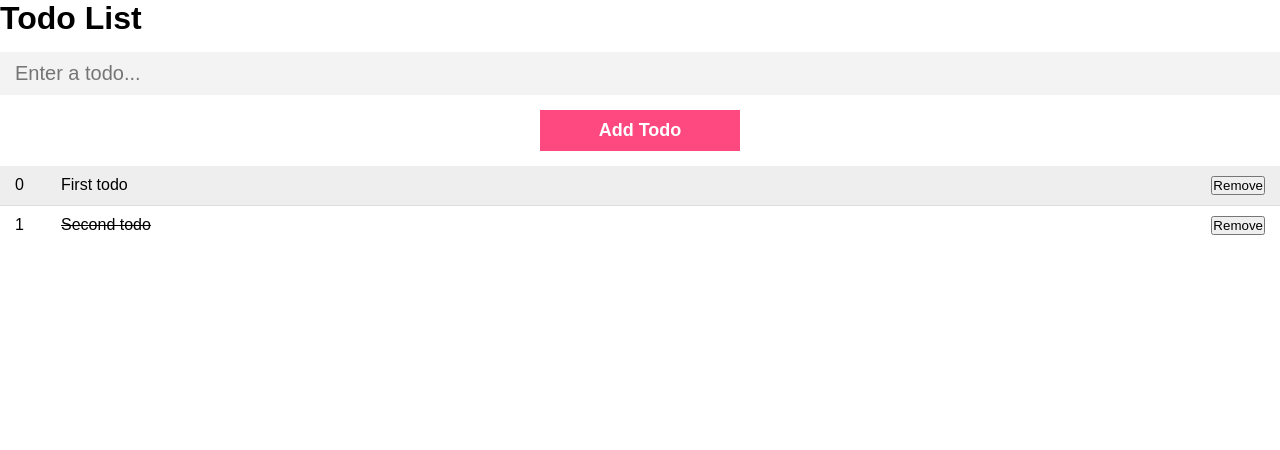
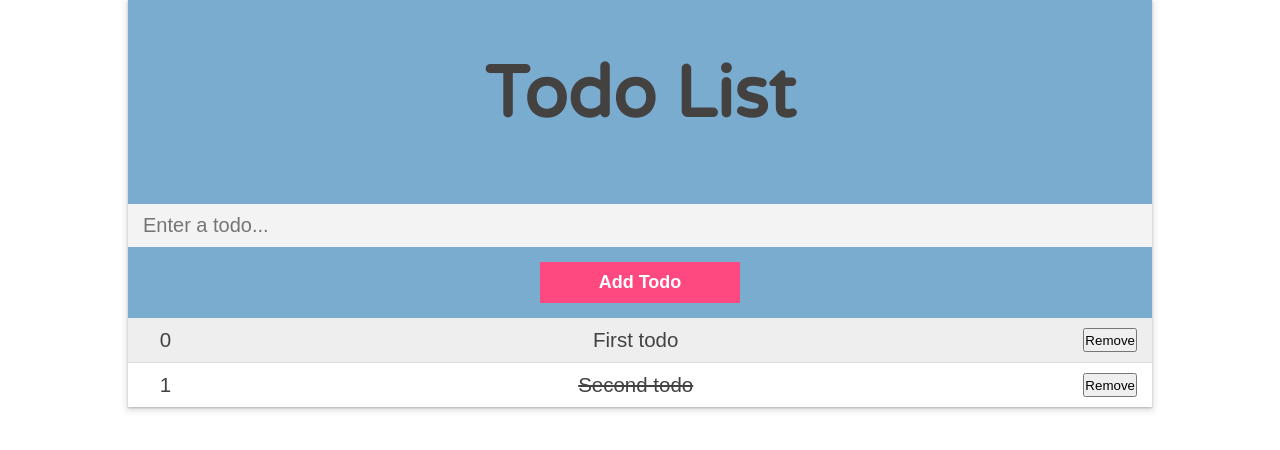
Before and after one commit to judelt/todo-app, an Angular app: page / in a window 1280 px wide. Shown: the top 450 px of the page. Built offline with nearby package versions, Linux system fonts and the light colour scheme.

Commit message:
continue styling

```diff
--- a/src/app/app.component.css
+++ b/src/app/app.component.css
@@ -0,0 +1,20 @@
+@import url('https://fonts.googleapis.com/css2?family=Noto+Serif&family=Varela+Round&display=swap');
+
+.app {
+  text-align: center;
+  font-family: 'Noto Serif', serif;
+  color: rgb(68, 65, 65);
+  font-size: clamp(1rem, 1.6vw, 2rem);
+  max-width: 80%;
+  min-height: 100%;
+  margin-right: auto;
+  margin-left: auto;
+  background-color: #7aacd0;
+  box-shadow: rgba(60, 64, 67, 0.3) 0px 1px 2px 0px, rgba(60, 64, 67, 0.15) 0px 2px 6px 2px;
+}
+
+h1 {
+  font-family: 'Varela Round', sans-serif;
+  font-size: 3.5em;
+  padding: 5%;
+}
```
